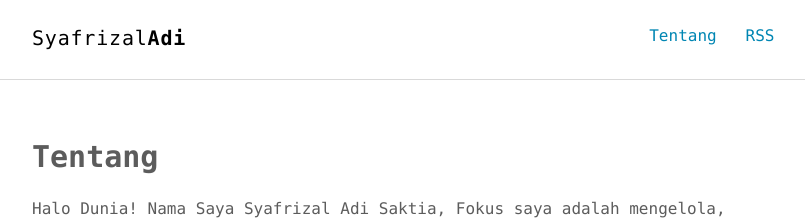
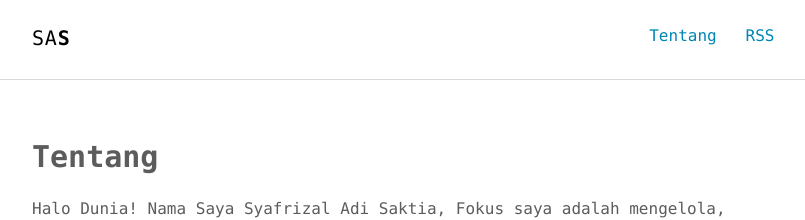
Before and after one commit to syafrizaladi/saktia, a Jekyll site: the page built from tentang.md, in a window 1280 px wide. Shown: the top 220 px of the page, without its empty margins (232-1037 px from the left). Built offline with Jekyll 4.4.1, drawn with Linux system fonts in a browser that asks for light colours.

Commit message:
Update _config.yml

```diff
--- a/_config.yml
+++ b/_config.yml
@@ -1,7 +1,7 @@
 
 # SEO settings
-title: "Syafrizal"
-title2: "Adi" # default: ""
+title: "SA"
+title2: "S" # default: ""
 description: "Personal Blog"
 keywords: "Agile, Software Development, Mobile Apps, Website Development, DevOps"
 url: syafrizaladi.github.io # site url
```
